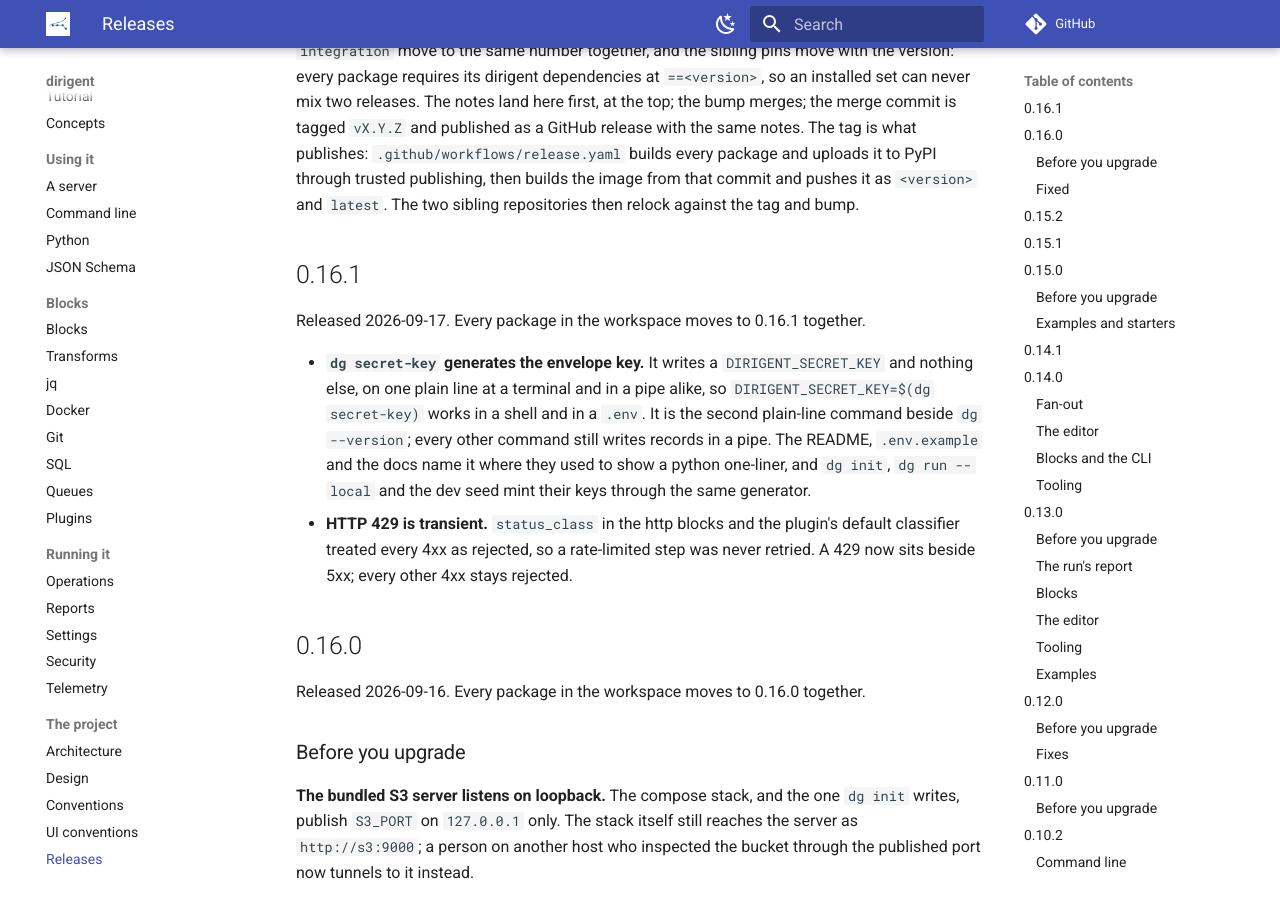
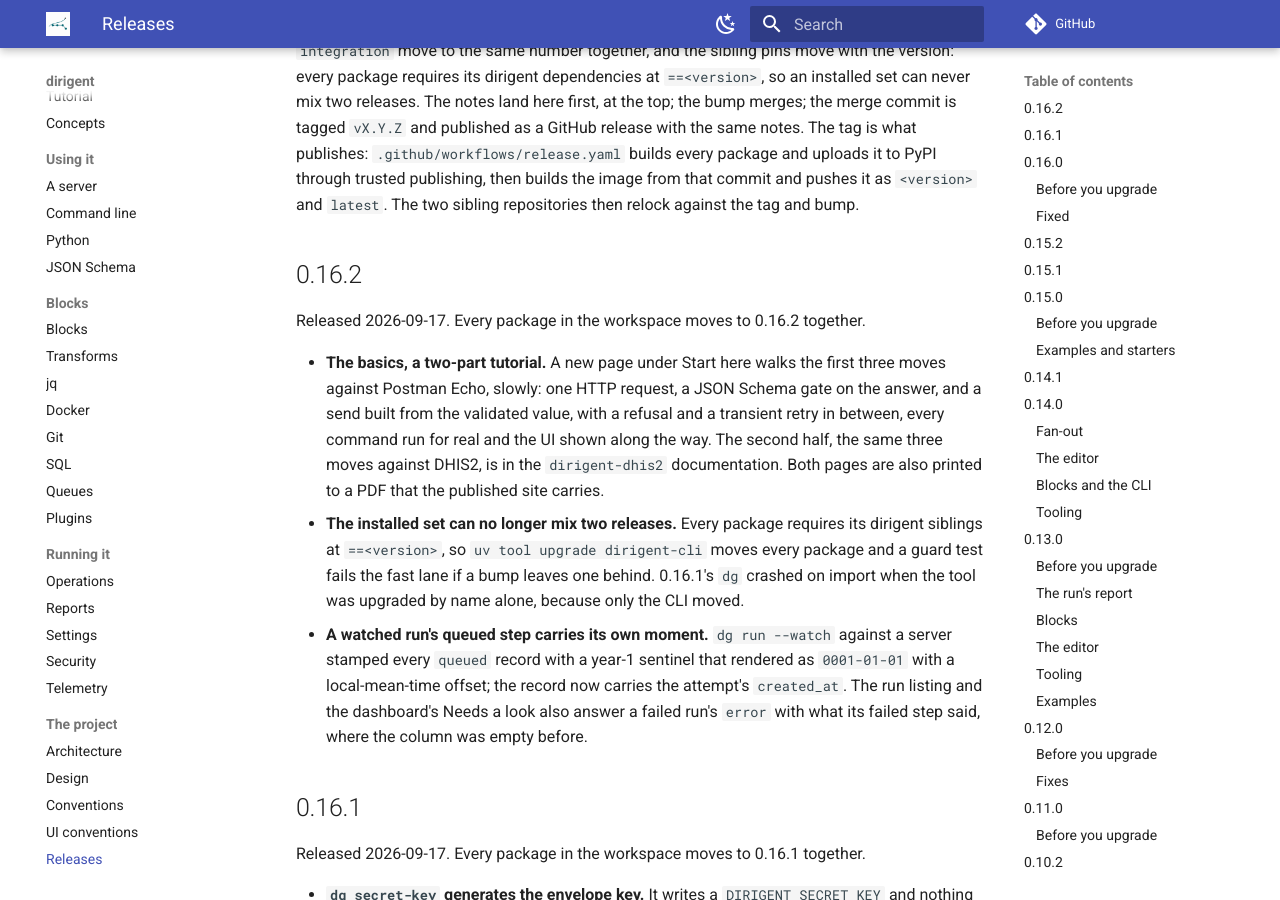
Before and after one commit to winterop-com/dirigent, an MkDocs documentation site: the page built from docs/releases.md, in a window 1280 px wide and 900 px high, scrolled down 327 px. Built offline with MkDocs 1.6.1 and Material for MkDocs 9.7.7, drawn with Linux system fonts in a browser that asks for light colours; comment, search, counter and statistics services are not loaded.

Commit message:
chore: release 0.16.2

```diff
--- a/docs/releases.md
+++ b/docs/releases.md
@@ -15,6 +15,26 @@ merge commit is tagged `vX.Y.Z` and published as a GitHub release with the same
 tag is what publishes: `.github/workflows/release.yaml` builds every package and uploads it
 to PyPI through trusted publishing, then builds the image from that commit and pushes it as
 `<version>` and `latest`. The two sibling repositories then relock against the tag and bump.
+
+## 0.16.2
+
+Released 2026-09-17. Every package in the workspace moves to 0.16.2 together.
+
+- **The basics, a two-part tutorial.** A new page under Start here walks the first three moves
+  against Postman Echo, slowly: one HTTP request, a JSON Schema gate on the answer, and a send
+  built from the validated value, with a refusal and a transient retry in between, every
+  command run for real and the UI shown along the way. The second half, the same three moves
+  against DHIS2, is in the `dirigent-dhis2` documentation. Both pages are also printed to a
+  PDF that the published site carries.
+- **The installed set can no longer mix two releases.** Every package requires its dirigent
+  siblings at `==<version>`, so `uv tool upgrade dirigent-cli` moves every package and a guard
+  test fails the fast lane if a bump leaves one behind. 0.16.1's `dg` crashed on import when
+  the tool was upgraded by name alone, because only the CLI moved.
+- **A watched run's queued step carries its own moment.** `dg run --watch` against a server
+  stamped every `queued` record with a year-1 sentinel that rendered as `0001-01-01` with a
+  local-mean-time offset; the record now carries the attempt's `created_at`. The run listing
+  and the dashboard's Needs a look also answer a failed run's `error` with what its failed
+  step said, where the column was empty before.
 
 ## 0.16.1
 
```
Also changed, not shown: 14 other files.
